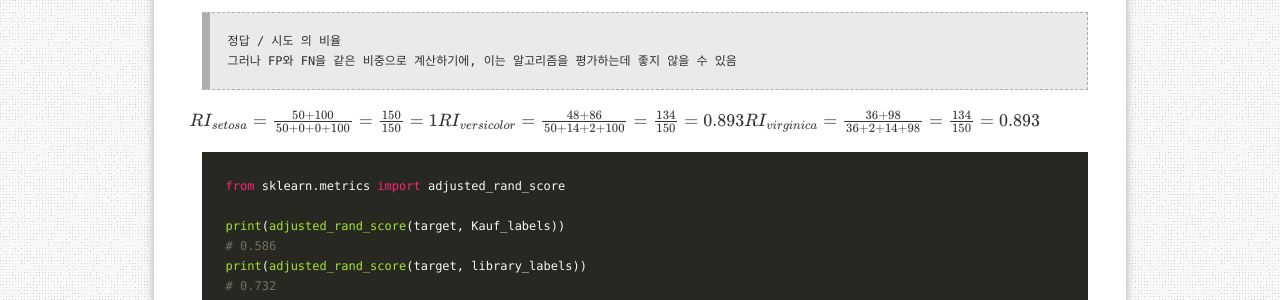
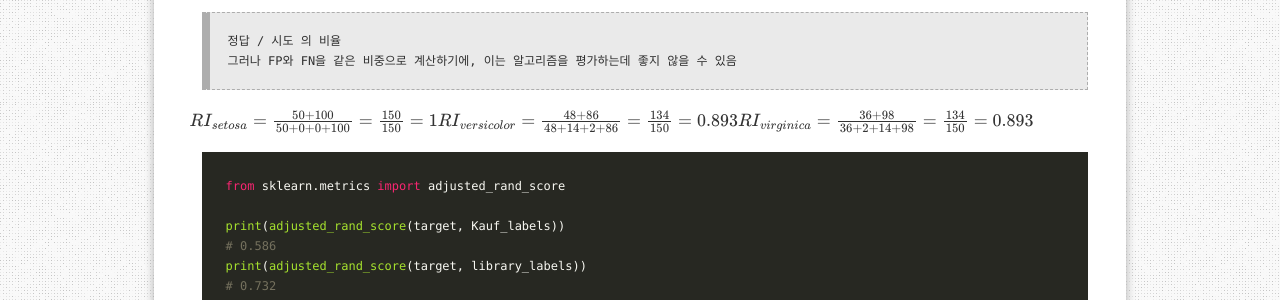
Before and after one commit to aristohyun/aristohyun.github.io, a Jekyll site: the page built from _posts/2021-07-18-Evaluation-of-Clustering.md, in a window 1280 px wide and 900 px high, scrolled down 3943 px. Shown: the part 153-453 px from the top of the window. Built offline with Jekyll 4.4.1, drawn with Linux system fonts in a browser that asks for light colours; formulas are drawn with MathJax 3; comment, search, counter and statistics services are not loaded.

Commit message:
Update 2021-07-18-Evaluation-of-Clustering.md

```diff
--- a/_posts/2021-07-18-Evaluation-of-Clustering.md
+++ b/_posts/2021-07-18-Evaluation-of-Clustering.md
@@ -142,7 +142,7 @@ RI = {\frac {TP+TN}{TP+FP+FN+TN}}
 
 $
 RI_ {setosa} = {\frac {50 + 100}{50 + 0 + 0 + 100}} =  {\frac {150}{150}} = 1 \\\
-RI_ {versicolor} = {\frac {48 + 86}{50 + 14 + 2 + 100}} =  {\frac {134}{150}} = 0.893 \\\
+RI_ {versicolor} = {\frac {48 + 86}{48 + 14 + 2 + 86}} =  {\frac {134}{150}} = 0.893 \\\
 RI_ {virginica} = {\frac {36 + 98}{36 + 2 + 14 + 98}} =  {\frac {134}{150}} = 0.893 \\\
 $
 
```
